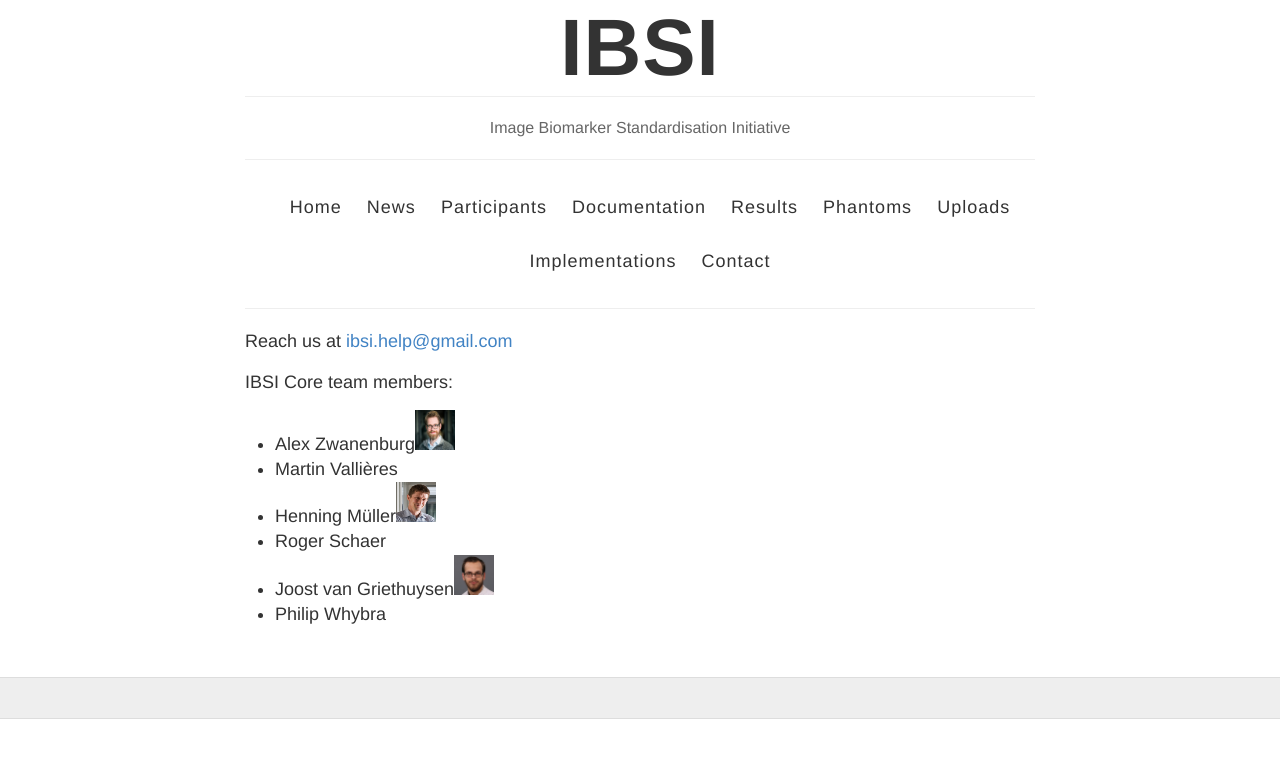
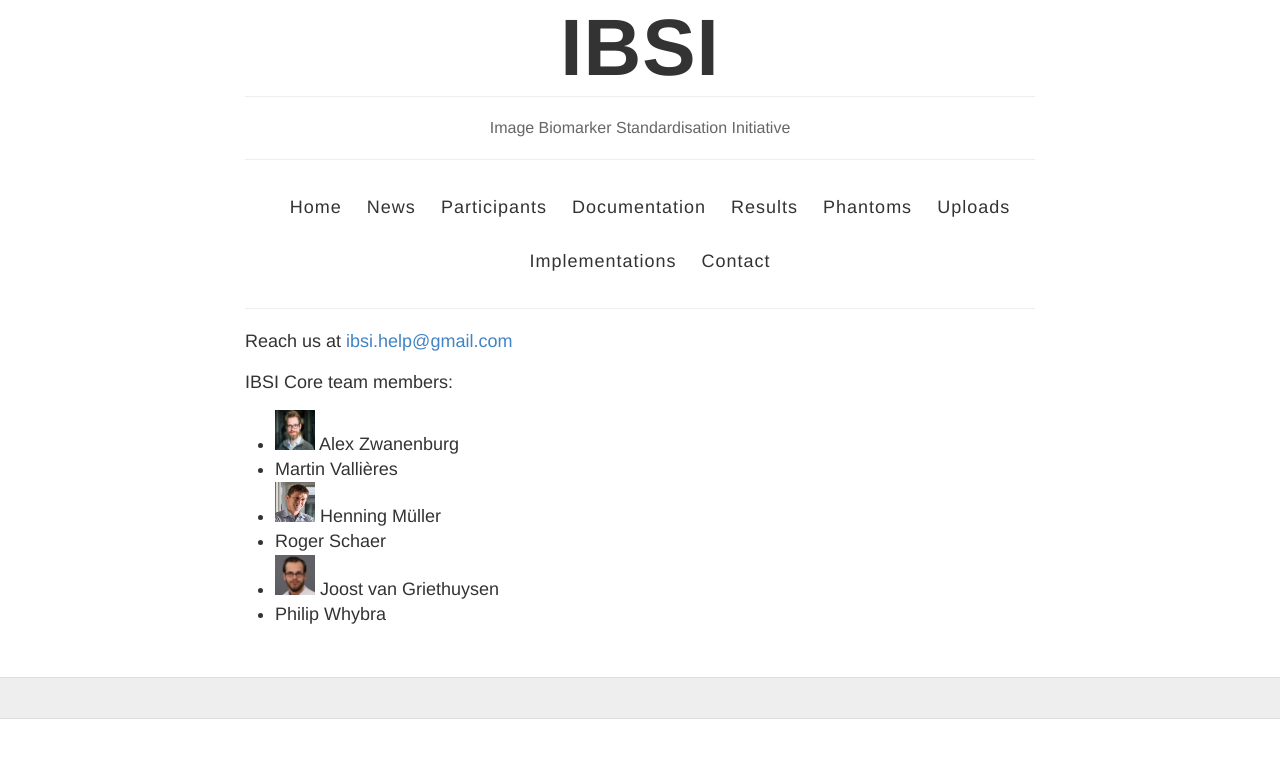
Before and after one commit to theibsi/theibsi.github.io, a Jekyll site: the page built from contact.html, in a window 1280 px wide. Shown: the top 758 px of the page. Built offline with Jekyll 4.4.1, drawn with Linux system fonts in a browser that asks for light colours.

Commit message:
Update contact.html

```diff
--- a/contact.html
+++ b/contact.html
@@ -9,11 +9,11 @@ Reach us at <a href="mailto:ibsi.help@gmail.com">ibsi.help@gmail.com</a>
 <p>
 IBSI Core team members:
 <ul>
-<li>Alex Zwanenburg<img src="https://theibsi.github.io/20171023AW056M-Alex-Zwanenburg-Bezemer_crop.JPG" alt="Alex" height="40" width="40"></li>
+<li><img src="https://theibsi.github.io/20171023AW056M-Alex-Zwanenburg-Bezemer_crop.JPG" alt="Alex" height="40" width="40"> Alex Zwanenburg</li>
 <li>Martin Valli&egrave;res</li>
-<li>Henning M&uuml;ller<img src="https://theibsi.github.io/henning.png" alt="Henning" height="40" width="40"></li>
+<li><img src="https://theibsi.github.io/henning.png" alt="Henning" height="40" width="40"> Henning M&uuml;ller</li>
 <li>Roger Schaer</li>
-<li>Joost van Griethuysen<img src="https://theibsi.github.io/pasfotoJoost.jpg" alt="Joost" height="40" width="40"></li>
+<li><img src="https://theibsi.github.io/pasfotoJoost.jpg" alt="Joost" height="40" width="40"> Joost van Griethuysen</li>
 <li>Philip Whybra</li>
 </ul>
 </p>
```
